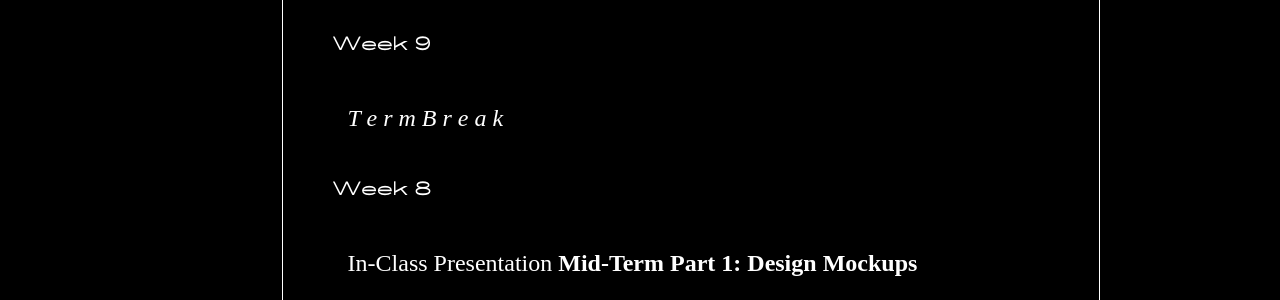
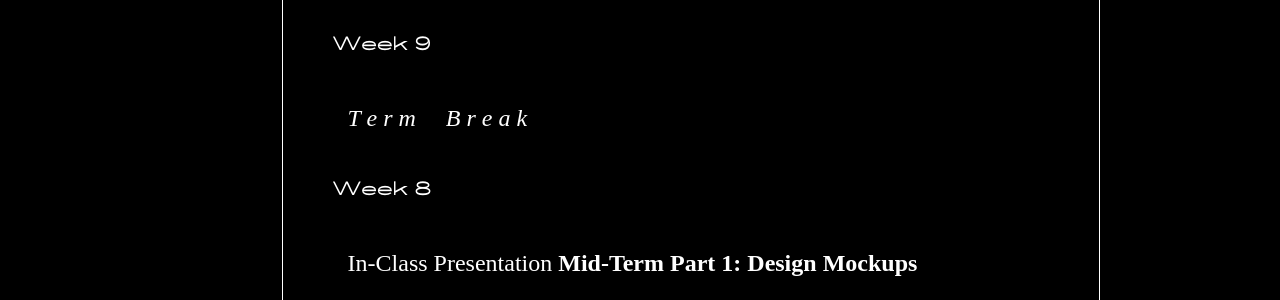
Before and after one commit to patshiu/spring2019webdesignbasics, a Jekyll site: the page built from _pages/assignments.md, in a window 1280 px wide. Shown: the part 404-704 px from the top of the page. Built offline with Jekyll 4.4.1, drawn with Linux system fonts in a browser that asks for light colours; nearby versions of some CDN libraries; our own code applies the rules of GitHub Pages for plain Markdown files.

Commit message:
Small edits

```diff
--- a/_pages/assignments.md
+++ b/_pages/assignments.md
@@ -10,7 +10,7 @@ permalink: /assignments
 
 
 ## Week 9
-#### *T e r m   B r e a k*
+#### *T e r m &nbsp;&nbsp;&nbsp; B r e a k*
 
 ## Week 8
 #### In-Class Presentation **Mid-Term Part 1: Design Mockups**
```
